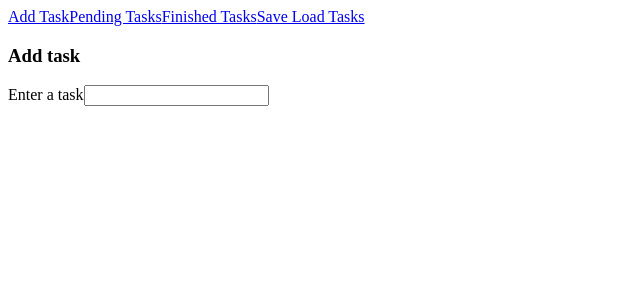
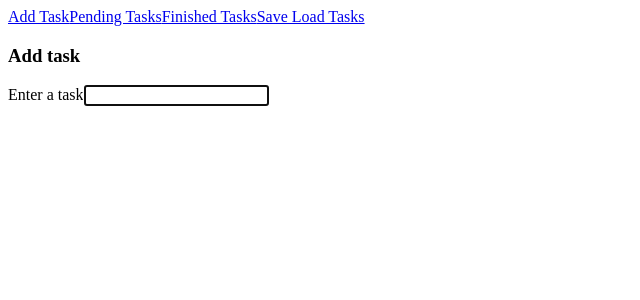
Before and after one commit to mutaimwiti/VUEJS-21ST-NOV-2017, a Vue app: page /#/ in a window 1280 px wide. Shown: the top 300 px of the page, without its empty margins (0-640 px from the left). Built offline with nearby package versions, Linux system fonts and the light colour scheme.

Commit message:
Add autofocus on task input

```diff
--- a/src/components/AddTask.vue
+++ b/src/components/AddTask.vue
@@ -3,7 +3,7 @@
         <h3>Add task</h3>
         <form v-on:submit.prevent="add()">
             <label for="task">Enter  a task</label>
-            <input id="task" v-model.trim="task">
+            <input id="task" v-model.trim="task" v-focus>
         </form>
     </div>
 </template>
@@ -27,6 +27,14 @@
                 store.commit('addTask', {task: this.task});
                 this.task = '';
             }
+        },
+        directives: {
+            focus: {
+                // directive definition
+                inserted: function (el) {
+                    el.focus()
+                }
+            }
         }
     }
 </script>
```
